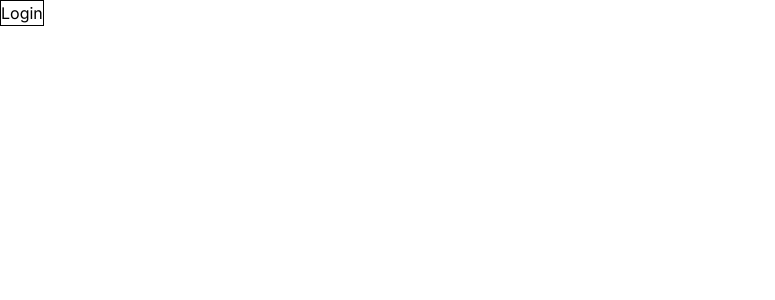
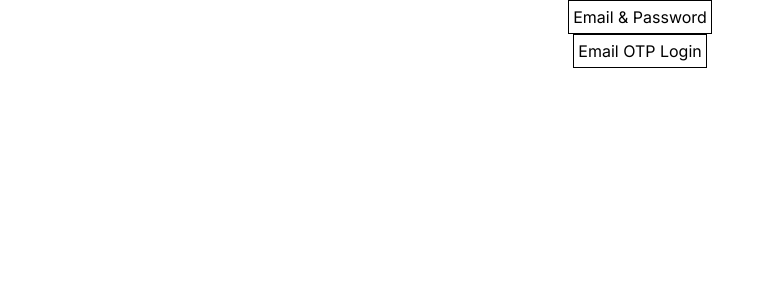
Before and after one commit to ninthsun91/nextjs-supabase-auth, a Next.js app: page / in a window 1280 px wide. Shown: the top 300 px of the page, without its empty margins (0-775 px from the left). Built offline with nearby package versions, Linux system fonts and the light colour scheme.

Commit message:
Move email&password path to /login/password

```diff
--- a/src/app/login/actions.ts
+++ b/src/app/login/password/actions.ts
@@ -16,6 +16,7 @@ export async function login(formData: FormData) {
   const { error } = await supabase.auth.signInWithPassword(data);
 
   if (error) {
+    console.log(error.name, error.message);
     redirect('/error');
   }
 
@@ -35,6 +36,7 @@ export async function signup(formData: FormData) {
   const { error } = await supabase.auth.signUp(data);
 
   if (error) {
+    console.log(error);
     redirect('/error');
   }
 
--- a/src/app/page.tsx
+++ b/src/app/page.tsx
@@ -2,8 +2,13 @@ import Link from 'next/link';
 
 export default function Home() {
   return (
-    <button className="border border-black">
-      <Link href="/login">Login</Link>
-    </button>
+    <div className="flex flex-col items-center">
+      <button className="border border-black p-1">
+        <Link href="/login/password">Email & Password</Link>
+      </button>
+      <button className="border border-black p-1">
+        <Link href="/login">Email OTP Login</Link>
+      </button>
+    </div>
   );
 }
```
Also changed, not shown: src/app/login/password/page.tsx (renamed from src/app/login/page.tsx).
